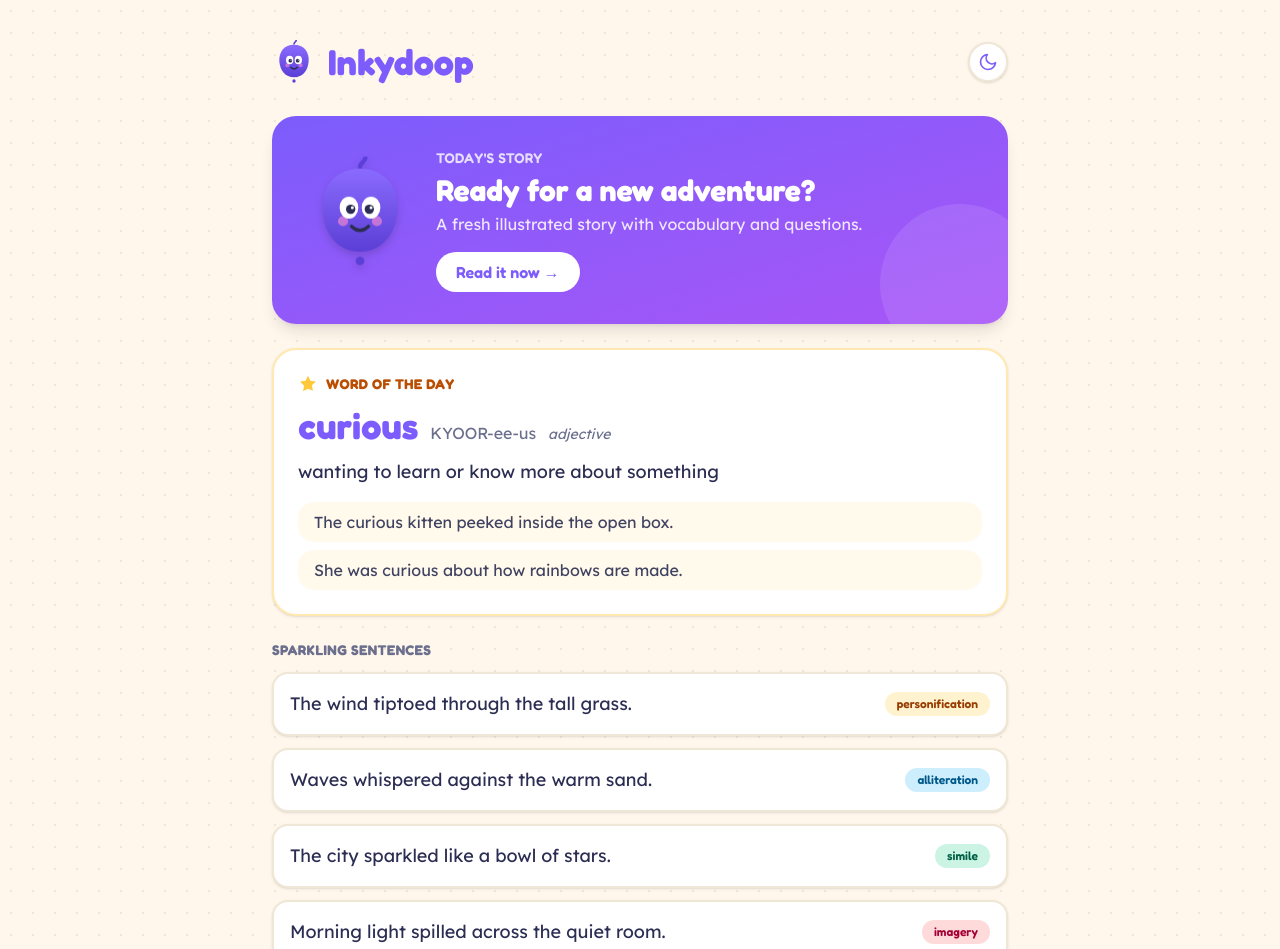
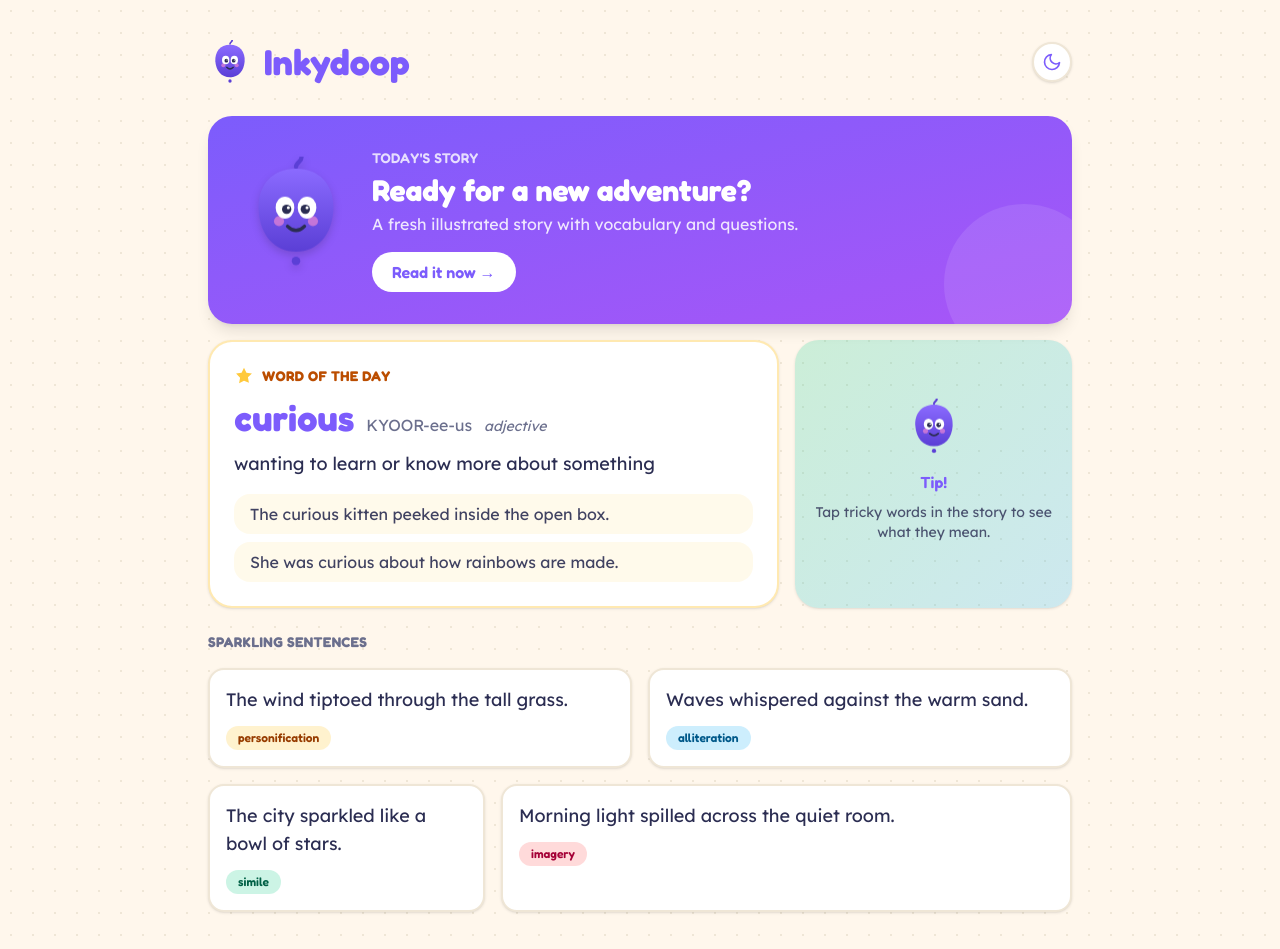
Before and after one commit to sumantmodak/Inkydoop, a Next.js app: page / in a window 1280 px wide. Shown: the top 949 px of the page. Built offline with nearby package versions, Linux system fonts and the light colour scheme.

Commit message:
Add bento grid layout to landing page with mascot tip tile

```diff
--- a/src/app/page.tsx
+++ b/src/app/page.tsx
@@ -11,11 +11,18 @@ const SENTENCE_PILLS = [
   "bg-grape/25 text-purple-800 dark:text-purple-200",
 ];
 
+const SENTENCE_SPANS = [
+  "sm:col-span-3",
+  "sm:col-span-3",
+  "sm:col-span-2",
+  "sm:col-span-4",
+];
+
 export default function Home() {
   const { wordOfTheDay, interestingSentences } = FALLBACK_FRONT_PAGE;
 
   return (
-    <div className="mx-auto w-full max-w-3xl px-4 py-6 sm:py-10">
+    <div className="mx-auto w-full max-w-4xl px-4 py-6 sm:py-10">
       <header className="mb-8 flex items-center justify-between">
         <div className="flex items-center gap-3">
           <Mascot className="hover-wiggle h-11 w-11" />
@@ -26,11 +33,11 @@ export default function Home() {
         <ThemeToggle />
       </header>
 
-      <main className="flex flex-col gap-6">
+      <main className="grid grid-cols-1 gap-4 sm:grid-cols-6">
         <Link
           href="/story"
           aria-label="Read today's story"
-          className="hover-pop animate-pop-in group relative overflow-hidden rounded-3xl bg-gradient-to-br from-brand to-grape p-6 text-white shadow-lg focus-visible:ring-4 focus-visible:ring-brand/40 focus-visible:outline-none sm:p-8"
+          className="hover-pop animate-pop-in group relative overflow-hidden rounded-3xl bg-gradient-to-br from-brand to-grape p-6 text-white shadow-lg focus-visible:ring-4 focus-visible:ring-brand/40 focus-visible:outline-none sm:col-span-6 sm:p-8"
         >
           <div className="relative z-10 flex items-center gap-5">
             <Mascot className="animate-float h-24 w-24 shrink-0 drop-shadow-lg sm:h-28 sm:w-28" />
@@ -57,7 +64,7 @@ export default function Home() {
 
         <section
           aria-labelledby="wotd-heading"
-          className="animate-pop-in rounded-3xl border-2 border-sunny/40 bg-surface p-6 shadow-sm"
+          className="animate-pop-in rounded-3xl border-2 border-sunny/40 bg-surface p-6 shadow-sm sm:col-span-4"
           style={{ animationDelay: "80ms" }}
         >
           <div className="flex items-center gap-2">
@@ -91,26 +98,36 @@ export default function Home() {
           </ul>
         </section>
 
-        <section
-          aria-labelledby="sentences-heading"
-          className="animate-pop-in"
-          style={{ animationDelay: "160ms" }}
+        <aside
+          className="animate-pop-in flex flex-col items-center justify-center gap-2 rounded-3xl bg-gradient-to-br from-mint/25 to-sky/25 p-5 text-center shadow-sm sm:col-span-2"
+          style={{ animationDelay: "120ms" }}
         >
+          <Mascot className="animate-float h-14 w-14" />
+          <p className="font-display font-semibold text-brand">Tip!</p>
+          <p className="text-sm text-foreground/80">
+            Tap tricky words in the story to see what they mean.
+          </p>
+        </aside>
+
+        <section aria-labelledby="sentences-heading" className="contents">
           <h2
             id="sentences-heading"
-            className="font-display mb-3 text-sm font-bold tracking-wide text-muted uppercase"
+            className="font-display mt-2 text-sm font-bold tracking-wide text-muted uppercase sm:col-span-6"
           >
             Sparkling Sentences
           </h2>
-          <ul className="flex flex-col gap-3">
+          <ul className="contents">
             {interestingSentences.map((sentence, i) => (
               <li
                 key={i}
-                className="hover-pop flex flex-col gap-2 rounded-2xl border-2 border-surface-border bg-surface p-4 shadow-sm sm:flex-row sm:items-center sm:justify-between"
+                className={`hover-pop animate-pop-in flex flex-col gap-3 rounded-2xl border-2 border-surface-border bg-surface p-4 shadow-sm ${
+                  SENTENCE_SPANS[i % SENTENCE_SPANS.length]
+                }`}
+                style={{ animationDelay: `${180 + i * 60}ms` }}
               >
                 <span className="text-lg">{sentence.text}</span>
                 <span
-                  className={`w-fit shrink-0 rounded-full px-3 py-1 font-display text-xs font-semibold ${
+                  className={`w-fit rounded-full px-3 py-1 font-display text-xs font-semibold ${
                     SENTENCE_PILLS[i % SENTENCE_PILLS.length]
                   }`}
                 >
```
